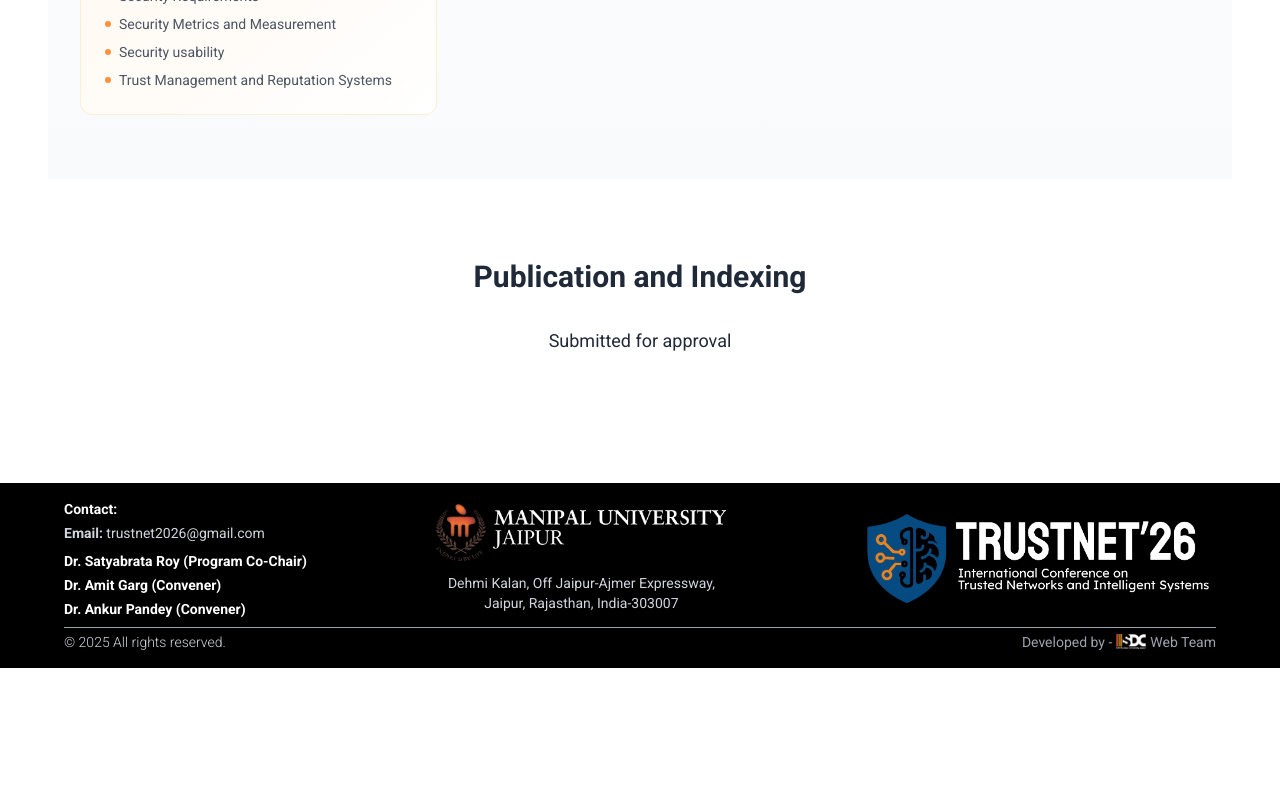
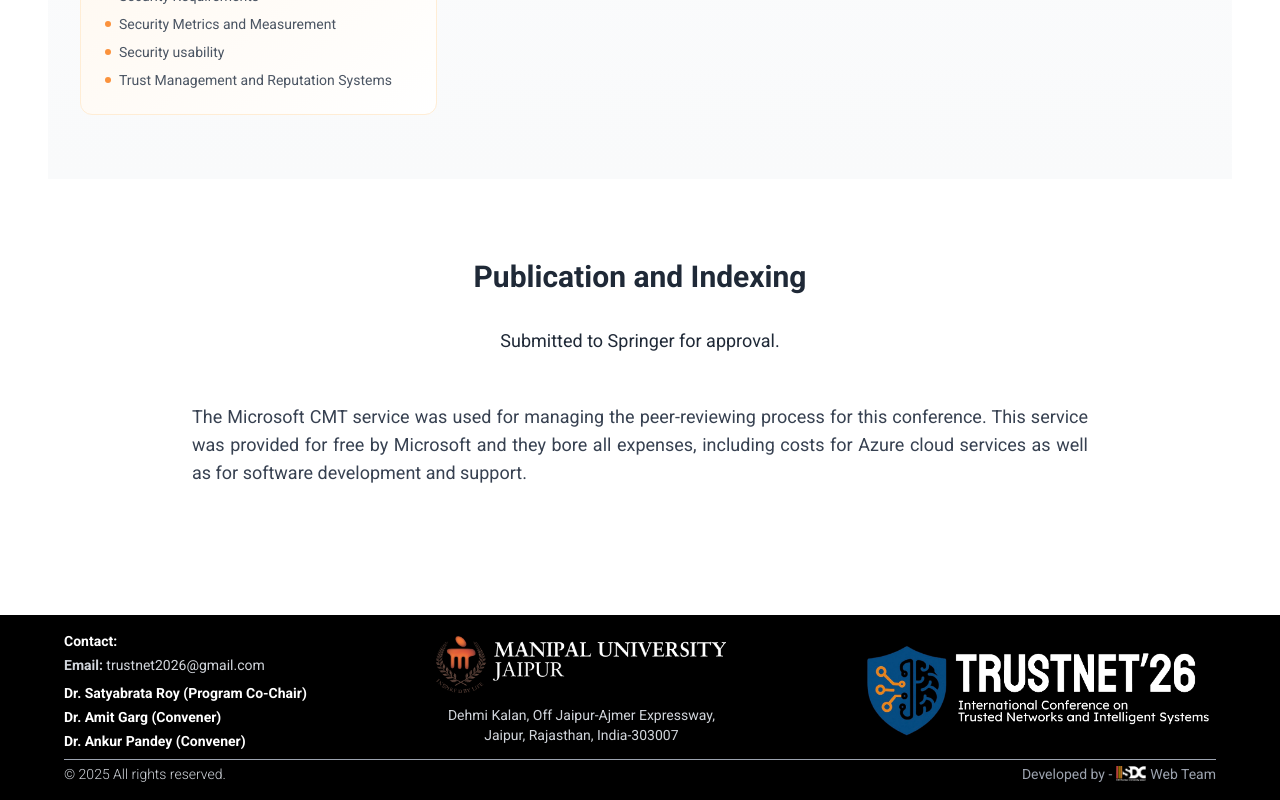
Before and after one commit to kapoor035/ICBHST, a Next.js app: page /call-for-papers in a window 1280 px wide. Shown: the part 2465-3265 px from the top of the page. Before the commit the page ends 3133 px from the top, so only its background shows below. Built offline with nearby package versions, Linux system fonts and the light colour scheme.

Commit message:
publication: submitted to springer for approval

```diff
--- a/components/CallForPapers.tsx
+++ b/components/CallForPapers.tsx
@@ -302,8 +302,10 @@ const CallForPapers = () => {
             <h2 className="text-3xl font-semibold mb-8">
               Publication and Indexing
             </h2>
-            <p className="text-lg mb-12">Submitted for approval</p>
-
+            <p className="text-lg mb-12">Submitted to Springer for approval.</p>
+            <p className="text-lg mb-12 text-justify text-gray-700 text-lg ">
+            The Microsoft CMT service was used for managing the peer-reviewing process for this conference. This service was provided for free by Microsoft and they bore all expenses, including costs for Azure cloud services as well as for software development and support.
+            </p>
             {/* <div className="flex flex-col sm:flex-row gap-4 justify-center items-center">
               <motion.button
                 whileHover={{ scale: 1.02 }}
--- a/components/Publication.tsx
+++ b/components/Publication.tsx
@@ -11,7 +11,10 @@ const Publication = () => {
             <div className="absolute -bottom-1 left-1/2 transform -translate-x-1/2 w-28 h-0.5 bg-orange-300 rounded-full"></div>
           </h2>
           <p className="max-w-3xl text-center text-gray-700 text-lg">
-            Submitted for approval
+            Submitted to Springer for approval.
+          </p>
+          <p className="max-w-3xl text-justify text-gray-700 text-lg ">
+            The Microsoft CMT service was used for managing the peer-reviewing process for this conference. This service was provided for free by Microsoft and they bore all expenses, including costs for Azure cloud services as well as for software development and support.
           </p>
           {/* <div className="flex flex-wrap justify-center items-center gap-8">
             <Image
```
